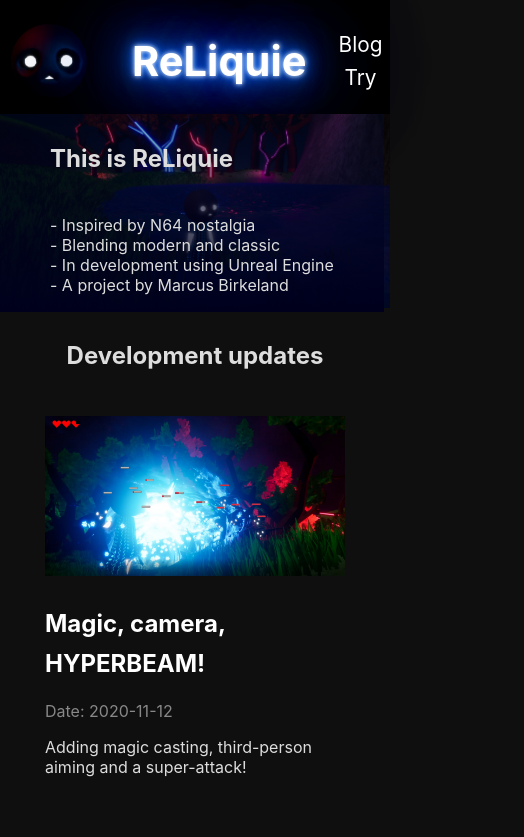
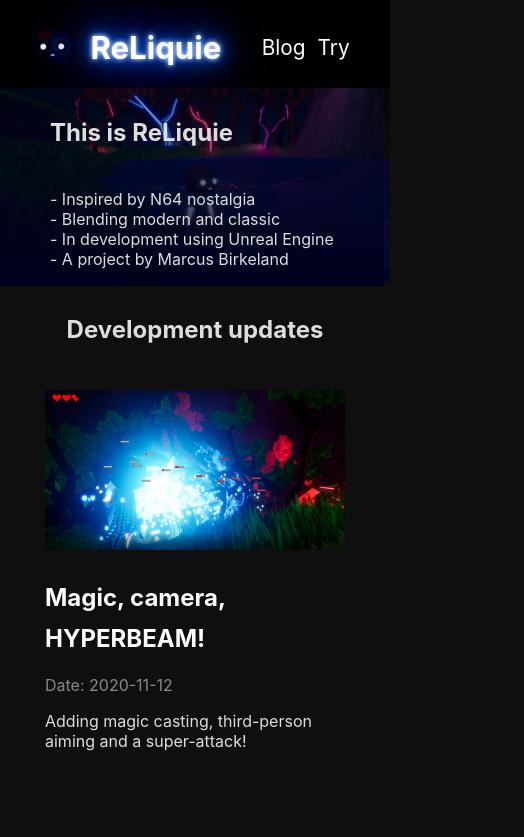
Before and after one commit to marcusbirkeland/reliquie, a Next.js app: page / in a window 390 px wide. Shown: the top 837 px of the page, 524 px wide, since content can reach past the window. Built offline with nearby package versions, Linux system fonts and the light colour scheme.

Commit message:
more mobile friendly

```diff
--- a/components/Header.js
+++ b/components/Header.js
@@ -59,6 +59,9 @@
         margin-left: 10%;
       }
       @media screen and (max-width: 800px) {
+        h1{
+          font-size:1.5em;
+        }
         .linkContainer{
           margin-left:0px;
         }
@@ -70,6 +73,11 @@
         }
         a{
           margin-top:8px;
+          margin-right: 12px;
+        }
+        #logo{
+          height: 50px;
+          width:50px;
         }
       }
 
@@ -83,7 +91,7 @@
       `}</style>
       <div className="headerItems">
         <div className="titleContainer">
-          <a><img src="/icon2.png" height="100" width="100"/></a>
+          <a><img id="logo"src="/icon2.png" height="100" width="100"/></a>
           <Link href="/">
             <a><h1 className="neon">ReLiquie</h1></a>
           </Link>
--- a/styles/globals.css
+++ b/styles/globals.css
@@ -211,6 +211,7 @@
   padding:24px;
   margin-bottom: 64px;
   flex-wrap: wrap;
+
 }
 
 
@@ -221,15 +222,6 @@
 }
 
 
-@media screen and (max-width: 800px) {
-
-  .downloadContainer{
-    justify-content: space-around;
-  }
-  .innerDownload{
-    padding-right: 0px;
-  }
-}
 
 .innerDownload>ul{
   max-width: 200px;
@@ -279,3 +271,20 @@
   flex-wrap: wrap;
   justify-content: center;
 }
+
+
+@media screen and (max-width: 800px) {
+
+  .downloadContainer{
+    justify-content: space-around;
+  }
+  .innerDownload{
+    padding-right: 0px;
+  }
+
+  .doubleIMG>img{
+    width: 300px;
+    height: 180px;
+    padding: 12px;
+  }
+}
```
